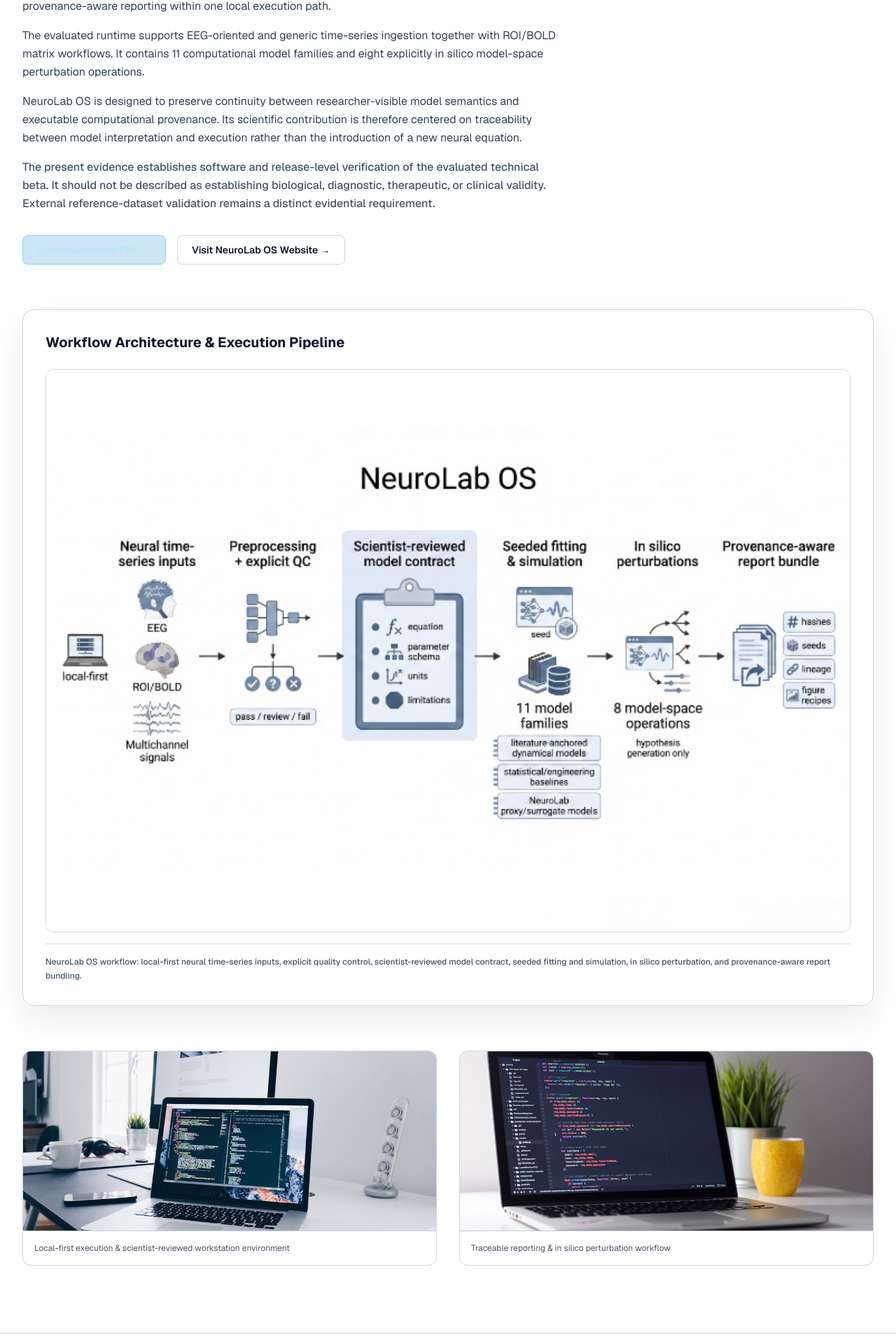
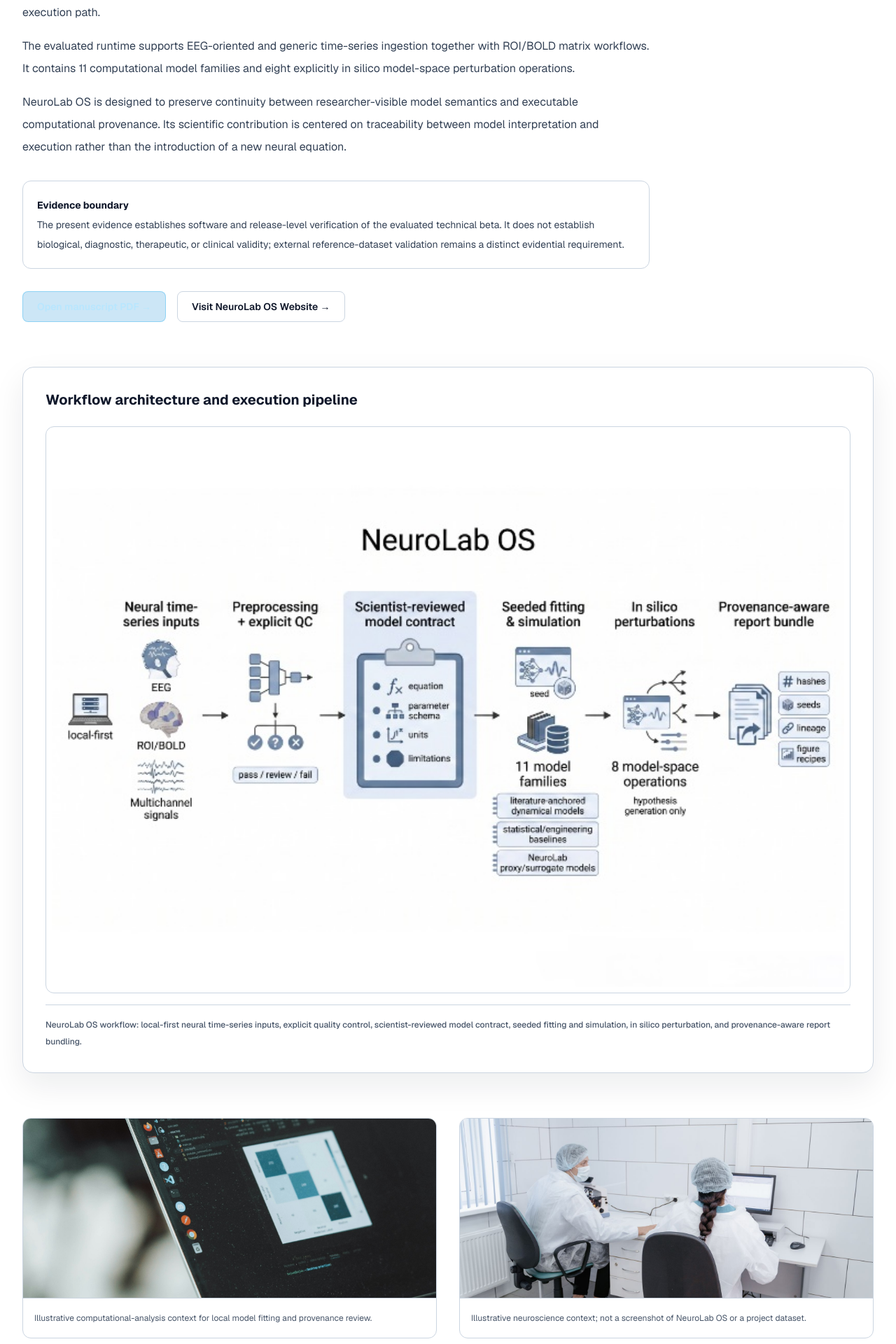
Before and after one commit to peimanjannatipour/peimanjp-, a Next.js app: page /neurolab-os in a window 1280 px wide. Shown: the part 435-2355 px from the top of the page at 70% size. Built offline with nearby package versions, Linux system fonts and the light colour scheme.

Commit message:
Make NeuroLab OS page more scientific and replace generic stock imagery

```diff
--- a/src/app/neurolab-os/page.tsx
+++ b/src/app/neurolab-os/page.tsx
@@ -6,9 +6,9 @@
 import { softwareApplicationJsonLd } from "@/lib/structured-data";
 
 export const metadata: Metadata = createPageMetadata({
-  title: "NeuroLab OS | Scientist-Reviewed Neural Time-Series Modelling",
+  title: "NeuroLab OS | Neural Time-Series Research Software",
   description:
-    "NeuroLab OS is a local-first software environment designed for scientist-reviewed neural time-series modelling and provenance-aware simulation.",
+    "NeuroLab OS is a local-first research environment for scientist-reviewed neural time-series modelling, explicit quality control, simulation, and provenance-aware reporting.",
   path: "/neurolab-os",
 });
 
@@ -16,7 +16,7 @@
   const data = seoData.neurolabOS;
 
   return (
-    <main className="bg-slate-950 text-slate-100 min-h-screen py-16 lg:py-24" id="main">
+    <main className="min-h-screen bg-slate-950 py-16 text-slate-100 lg:py-24" id="main">
       <JsonLd
         data={softwareApplicationJsonLd({
           name: "NeuroLab OS",
@@ -25,98 +25,51 @@
         })}
       />
       <div className="mx-auto max-w-7xl px-5 sm:px-8">
-        <div className="max-w-3xl">
-          <span className="inline-block rounded-full border border-sky-500/30 bg-sky-500/10 px-3 py-1 text-xs font-medium text-sky-400">
-            Scientific Software Workbench
-          </span>
-          <h1 className="mt-4 text-4xl font-extrabold tracking-tight text-white sm:text-5xl">
-            {data.title}
-          </h1>
-          <p className="mt-6 text-lg leading-relaxed text-slate-300">
+        <div className="max-w-4xl">
+          <p className="text-xs font-semibold uppercase tracking-[0.2em] text-sky-300">Scientific software workbench</p>
+          <h1 className="mt-3 text-4xl font-extrabold tracking-tight text-white sm:text-5xl">{data.title}</h1>
+          <p className="mt-6 text-lg leading-8 text-slate-300">
             NeuroLab OS is a local-first research-software environment for scientist-reviewed neural time-series modelling and provenance-aware simulation. The evaluated technical beta combines an Electron/React desktop interface with a local Python/FastAPI scientific engine.
           </p>
-          <p className="mt-4 text-base leading-relaxed text-slate-300">
+          <p className="mt-4 text-base leading-8 text-slate-300">
             The workflow connects neural time-series ingestion, preprocessing, explicit quality-control review, scientist-visible model specifications, seeded model fitting, simulation, in silico perturbation, and provenance-aware reporting within one local execution path.
           </p>
-          <p className="mt-4 text-base leading-relaxed text-slate-300">
+          <p className="mt-4 text-base leading-8 text-slate-300">
             The evaluated runtime supports EEG-oriented and generic time-series ingestion together with ROI/BOLD matrix workflows. It contains 11 computational model families and eight explicitly in silico model-space perturbation operations.
           </p>
-          <p className="mt-4 text-base leading-relaxed text-slate-300">
-            NeuroLab OS is designed to preserve continuity between researcher-visible model semantics and executable computational provenance. Its scientific contribution is therefore centered on traceability between model interpretation and execution rather than the introduction of a new neural equation.
+          <p className="mt-4 text-base leading-8 text-slate-300">
+            NeuroLab OS is designed to preserve continuity between researcher-visible model semantics and executable computational provenance. Its scientific contribution is centered on traceability between model interpretation and execution rather than the introduction of a new neural equation.
           </p>
-          <p className="mt-4 text-base leading-relaxed text-slate-300 font-medium text-slate-400">
-            The present evidence establishes software and release-level verification of the evaluated technical beta. It should not be described as establishing biological, diagnostic, therapeutic, or clinical validity. External reference-dataset validation remains a distinct evidential requirement.
-          </p>
+          <div className="mt-8 rounded-xl border border-slate-800 bg-slate-900 p-5 text-sm leading-7 text-slate-300">
+            <strong className="block text-white">Evidence boundary</strong>
+            The present evidence establishes software and release-level verification of the evaluated technical beta. It does not establish biological, diagnostic, therapeutic, or clinical validity; external reference-dataset validation remains a distinct evidential requirement.
+          </div>
           <div className="mt-8 flex flex-wrap gap-4">
-            <a
-              className="inline-flex items-center rounded-lg border border-sky-500/30 bg-sky-600/20 px-5 py-2.5 text-sm font-semibold text-sky-200 transition hover:bg-sky-600/40 hover:text-white"
-              href="/assets/papers/neurolab-os-preprint.pdf"
-            >
-              Open manuscript PDF →
-            </a>
-            <a
-              className="inline-flex items-center rounded-lg border border-slate-700 bg-slate-800 px-5 py-2.5 text-sm font-semibold text-slate-200 transition hover:bg-slate-700 hover:text-white"
-              href="https://neurolabos.peimanjp.com/"
-              rel="noreferrer"
-              target="_blank"
-            >
-              Visit NeuroLab OS Website →
-            </a>
+            <a className="inline-flex min-h-11 items-center rounded-lg border border-sky-500/30 bg-sky-600/20 px-5 py-2.5 text-sm font-semibold text-sky-200 transition hover:bg-sky-600/35" href="/assets/papers/neurolab-os-preprint.pdf">Open manuscript PDF →</a>
+            <a className="inline-flex min-h-11 items-center rounded-lg border border-slate-700 bg-slate-800 px-5 py-2.5 text-sm font-semibold text-slate-200 transition hover:bg-slate-700" href="https://neurolabos.peimanjp.com/" rel="noreferrer" target="_blank">Visit NeuroLab OS Website →</a>
           </div>
         </div>
 
-        {/* Workflow Figure Section */}
-        <div className="mt-16 rounded-2xl border border-slate-800 bg-slate-900 p-8 shadow-2xl">
-          <h2 className="text-xl font-bold text-white mb-6">
-            Workflow Architecture &amp; Execution Pipeline
-          </h2>
-          <div className="overflow-hidden rounded-xl border border-slate-800 bg-slate-950">
-            <Image
-              alt="NeuroLab OS workflow diagram showing input data, quality control, model contract, seeded fitting, in silico perturbation, and provenance reporting"
-              className="w-full h-auto object-contain"
-              height={900}
-              priority
-              src="/assets/figures/neurolab-os-workflow.jpg"
-              width={1600}
-            />
-          </div>
-          <figcaption className="mt-4 border-t border-slate-800 pt-4 text-xs leading-relaxed text-slate-400 font-medium">
-            {data.figureCaption}
-          </figcaption>
-        </div>
+        <section className="mt-16 rounded-2xl border border-slate-800 bg-slate-900 p-8 shadow-2xl" aria-labelledby="neurolab-workflow-title">
+          <h2 className="mb-6 text-xl font-bold text-white" id="neurolab-workflow-title">Workflow architecture and execution pipeline</h2>
+          <figure>
+            <div className="overflow-hidden rounded-xl border border-slate-800 bg-white p-2">
+              <Image alt="NeuroLab OS workflow diagram showing input data, quality control, model contract, seeded fitting, in silico perturbation, and provenance reporting" className="h-auto w-full object-contain" height={900} priority src="/assets/figures/neurolab-os-workflow.jpg" width={1600} />
+            </div>
+            <figcaption className="mt-4 border-t border-slate-800 pt-4 text-xs font-medium leading-6 text-slate-400">{data.figureCaption}</figcaption>
+          </figure>
+        </section>
 
-        {/* Supporting Stock Photo Context */}
-        <div className="mt-16 grid gap-8 md:grid-cols-2">
-          <div className="overflow-hidden rounded-xl border border-slate-800 bg-slate-900">
-            <Image
-              alt="Professional desk setup for scientific software work"
-              className="h-64 w-full object-cover"
-              height={600}
-              src="/assets/stock/stock5.jpg"
-              width={800}
-            />
-            <div className="p-4 border-t border-slate-800">
-              <p className="text-xs text-slate-400">
-                Local-first execution &amp; scientist-reviewed workstation environment
-              </p>
-            </div>
-          </div>
-
-          <div className="overflow-hidden rounded-xl border border-slate-800 bg-slate-900">
-            <Image
-              alt="Minimal professional technology workspace"
-              className="h-64 w-full object-cover"
-              height={600}
-              src="/assets/stock/stock9.jpg"
-              width={800}
-            />
-            <div className="p-4 border-t border-slate-800">
-              <p className="text-xs text-slate-400">
-                Traceable reporting &amp; in silico perturbation workflow
-              </p>
-            </div>
-          </div>
-        </div>
+        <section className="mt-16 grid gap-8 md:grid-cols-2" aria-label="Illustrative scientific software contexts">
+          <figure className="overflow-hidden rounded-xl border border-slate-800 bg-slate-900">
+            <Image alt="Scientific data-analysis workspace" className="h-64 w-full object-cover" height={700} src="/images/stock-data-dashboard.jpg" width={900} />
+            <figcaption className="border-t border-slate-800 p-4 text-xs leading-6 text-slate-400">Illustrative computational-analysis context for local model fitting and provenance review.</figcaption>
+          </figure>
+          <figure className="overflow-hidden rounded-xl border border-slate-800 bg-slate-900">
+            <Image alt="Biomedical neuroscience research environment" className="h-64 w-full object-cover" height={700} src="/images/stock-neuroscience-research.jpg" width={900} />
+            <figcaption className="border-t border-slate-800 p-4 text-xs leading-6 text-slate-400">Illustrative neuroscience context; not a screenshot of NeuroLab OS or a project dataset.</figcaption>
+          </figure>
+        </section>
       </div>
     </main>
   );
```
